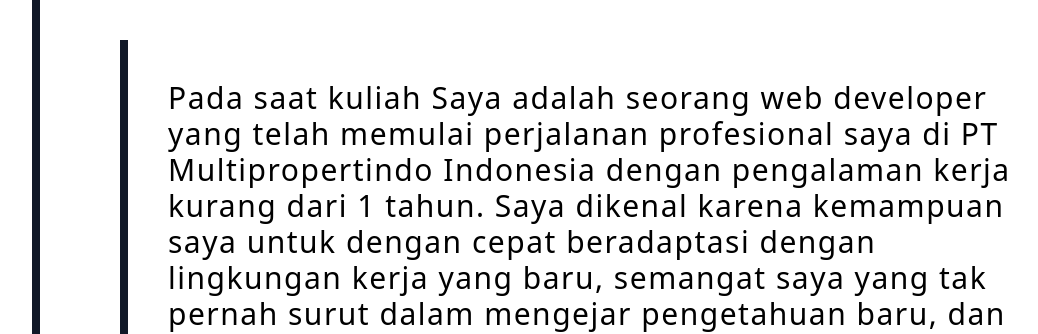
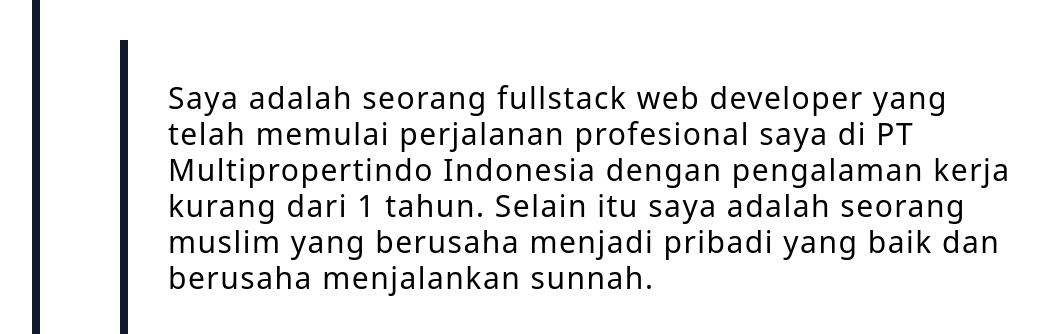
Before and after one commit to Padangenak/Portopolio, a plain HTML site: page index.html in a window 1280 px wide. Shown: the part 476-810 px from the top of the page, without its empty margins (48-1086 px from the left). Drawn offline with nearby package versions, Linux system fonts and the light colour scheme.

Commit message:
Update index.html

```diff
--- a/index.html
+++ b/index.html
@@ -58,10 +58,7 @@
 								<p class="font-bold md:text-3xl max-md:text-2xl tracking-widest mt-10">Tentang Saya</p>
 							</div>
 							<div class="md:border-l-8 max-md:border-l-4 md:pl-10 md:py-10 max-md:pl-5 max-md:py-5 md:my-16 max-md:my-8 border-gray-900">
-								<p class="md:text-3xl max-md:text-xl leading-snug tracking-wider font-light w-full">Pada saat kuliah Saya adalah seorang web developer yang telah memulai perjalanan profesional saya di PT Multipropertindo Indonesia dengan
-									pengalaman kerja kurang dari 1 tahun. Saya dikenal karena kemampuan saya untuk dengan cepat beradaptasi dengan
-									lingkungan kerja yang baru, semangat saya yang tak pernah surut dalam mengejar pengetahuan baru, dan komitmen saya
-								yang kuat dalam menjalankan tugas dengan penuh dedikasi. </p>
+								<p class="md:text-3xl max-md:text-xl leading-snug tracking-wider font-light w-full">Saya adalah seorang fullstack web developer yang telah memulai perjalanan profesional saya di PT Multipropertindo Indonesia dengan pengalaman kerja kurang dari 1 tahun. Selain itu saya adalah seorang muslim yang berusaha menjadi pribadi yang baik dan berusaha menjalankan sunnah. </p>
 							</div>
 						</div>
 					</div>
```
